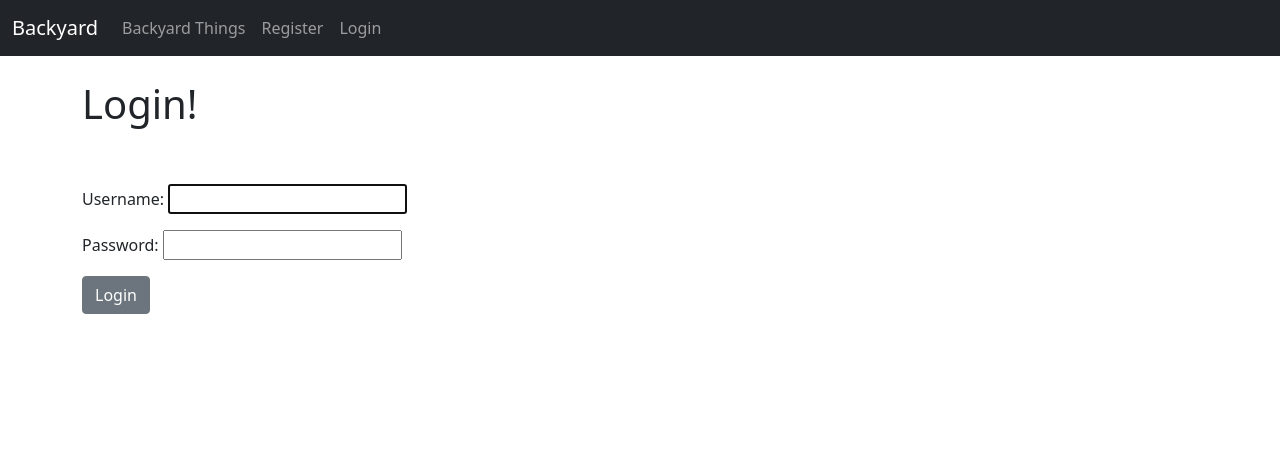
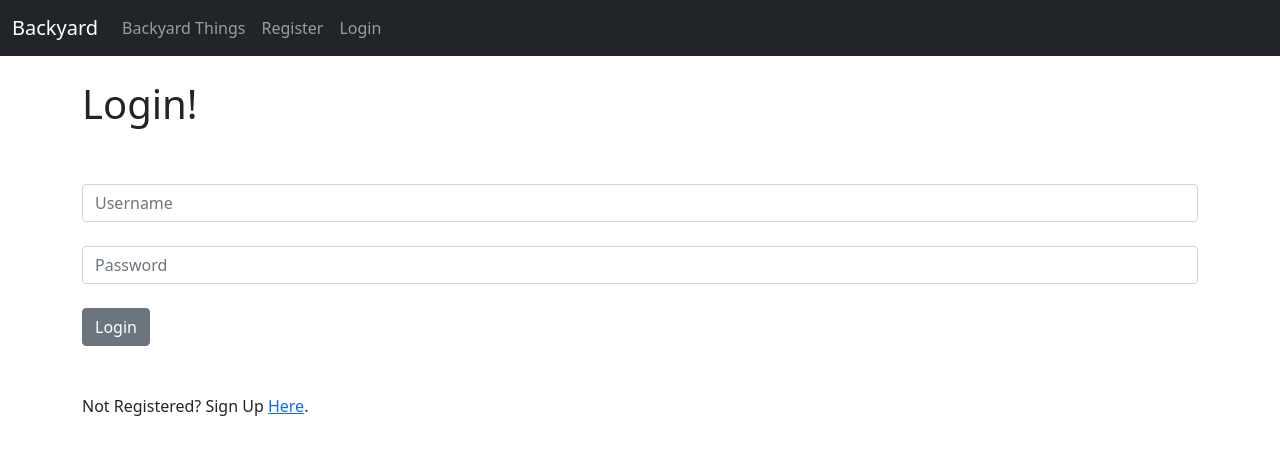
Before and after one commit to nnishanth62/Backyard, a Django app: page /members/login/ in a window 1280 px wide. Shown: the top 455 px of the page. Run offline with Django 3.2, Linux system fonts and the light colour scheme.

Commit message:
stled login

```diff
--- a/backyard/members/templates/registration/login.html
+++ b/backyard/members/templates/registration/login.html
@@ -8,7 +8,22 @@
 <div class = 'form-group'>
     <form method = "POST">
         {% csrf_token %}
-        {{ form.as_p }}
-        <button class="btn btn-secondary">Login</button>
+
+<div class="form-group">
+    <input type="text" class="form-control" name='username' placeholder = "Username">
 </div>
+
+<br/>
+<div class="form-group">
+    <input type="password" class="form-control" name = 'password' placeholder="Password">
+</div>
+
+<br/>
+    <button class="btn btn-secondary">Login</button>
+</div>
+</form>
+<br/>
+<br/>
+Not Registered? Sign Up <a href="{% url 'register' %}">Here</a>.
+
 {% endblock %}
```
Also changed, not shown: backyard/db.sqlite3, 1 other file.
